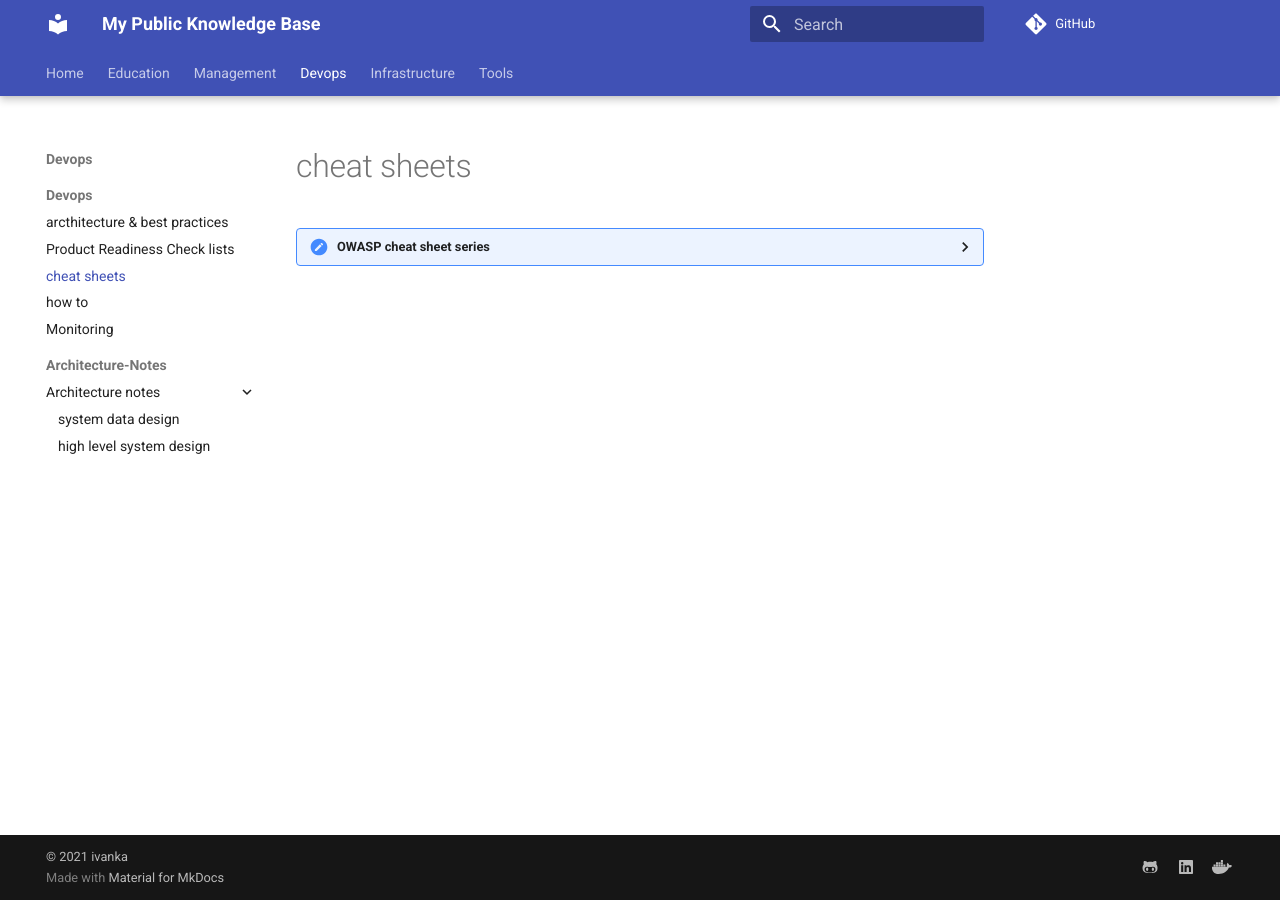
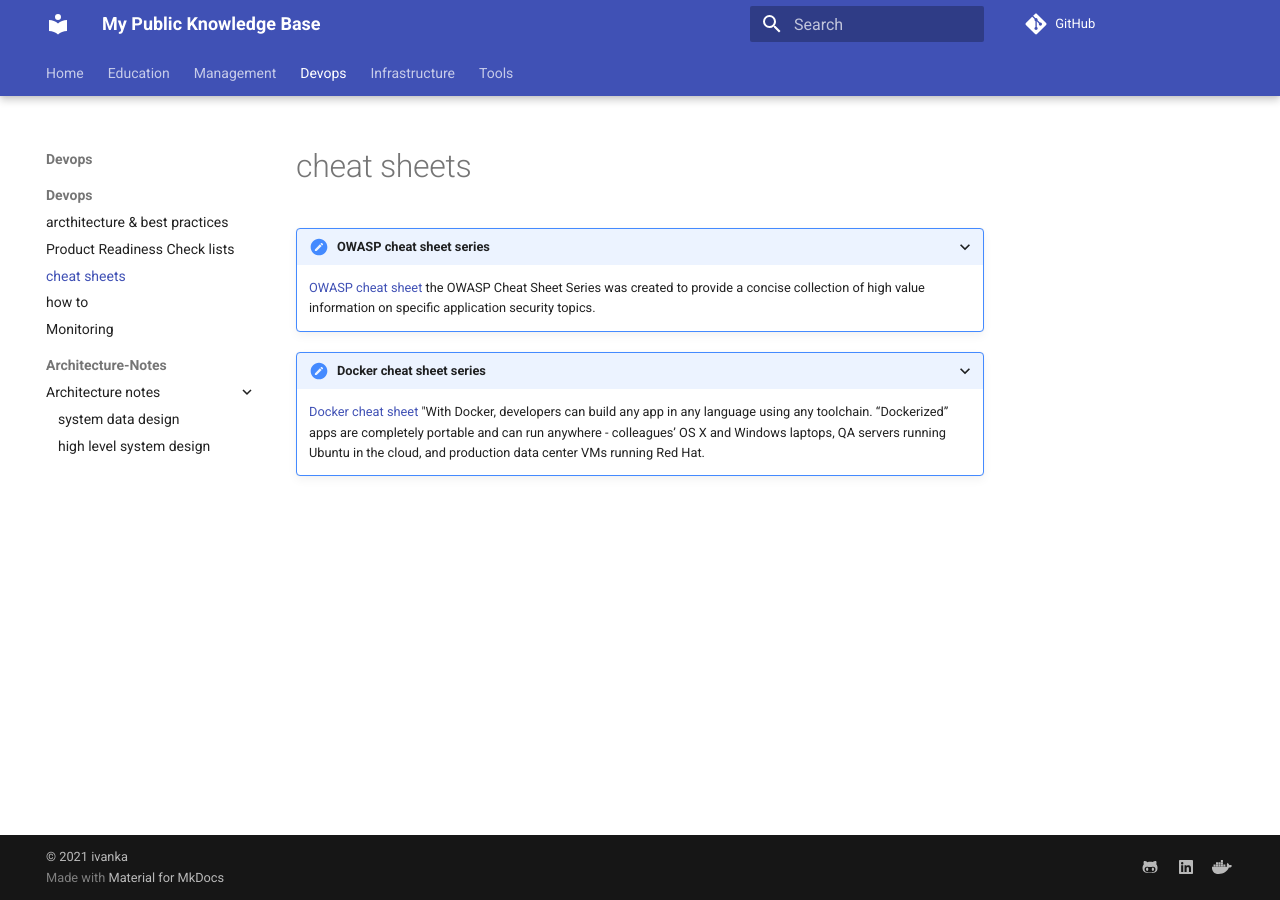
Before and after one commit to ivankatliarchuk/knowledge-base, an MkDocs documentation site: the page built from docs/devops/devops-cheatsheets.md, in a window 1280 px wide. Built offline with MkDocs 1.6.1 and Material for MkDocs 9.7.7, drawn with Linux system fonts in a browser that asks for light colours; comment, search, counter and statistics services are not loaded.

Commit message:
added cheat sheets page

```diff
--- a/docs/devops/devops-cheatsheets.md
+++ b/docs/devops/devops-cheatsheets.md
@@ -2,15 +2,19 @@
 title: cheat sheets
 summary: check list of areas to follow
 authors: ["Ivan K"]
-tags: ["devops", "best practices", "cheet sheets", "cheetsheets"]
+tags: ["devops", "best practices", "cheet sheets", "cheetsheets", "owasp", "docker"]
 date: 2021-03-14
 some_url:
 published: true
 ---
 
-??? summary "OWASP cheat sheet series"
-    [OWASP cheat sheet][owasp-cheet-sheet]
+???+ summary "OWASP cheat sheet series"
+    [OWASP cheat sheet][owasp-cheet-sheet]{:target=_blank}
     the OWASP Cheat Sheet Series was created to provide a concise collection of high value information on specific application security topics.
 
+???+ summary "Docker cheat sheet series"
+    [Docker cheat sheet][docker-cheatsheet]{:target=_blank}
+    "With Docker, developers can build any app in any language using any toolchain. “Dockerized” apps are completely portable and can run anywhere - colleagues’ OS X and Windows laptops, QA servers running Ubuntu in the cloud, and production data center VMs running Red Hat.
 
-[owasp-cheet-sheet]: https://cheatsheetseries.owasp.org/
+[owasp-cheet-sheet]: https://cheatsheetseries.owasp.org
+[docker-cheatsheet]: https://github.com/wsargent/docker-cheat-sheet#containers
```
